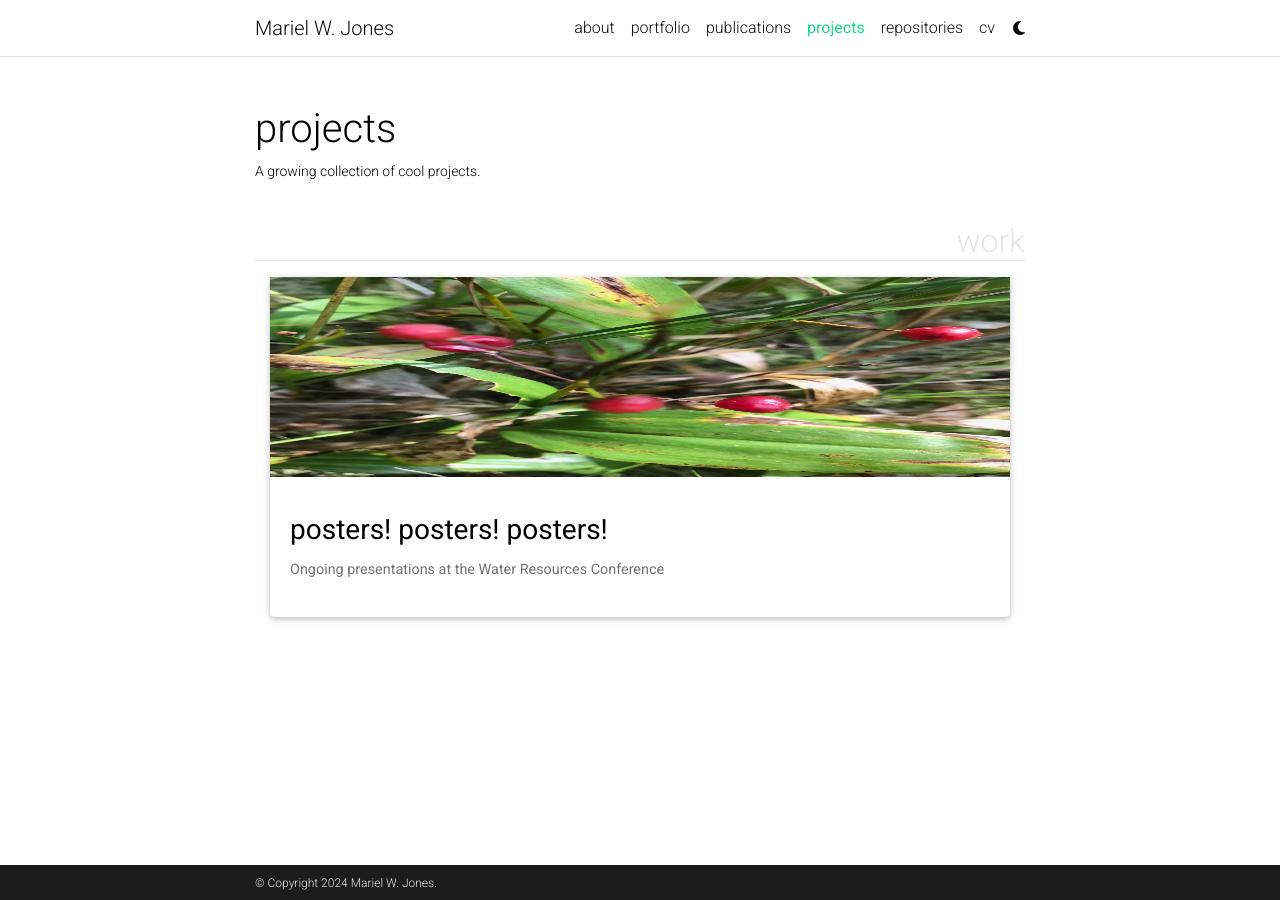
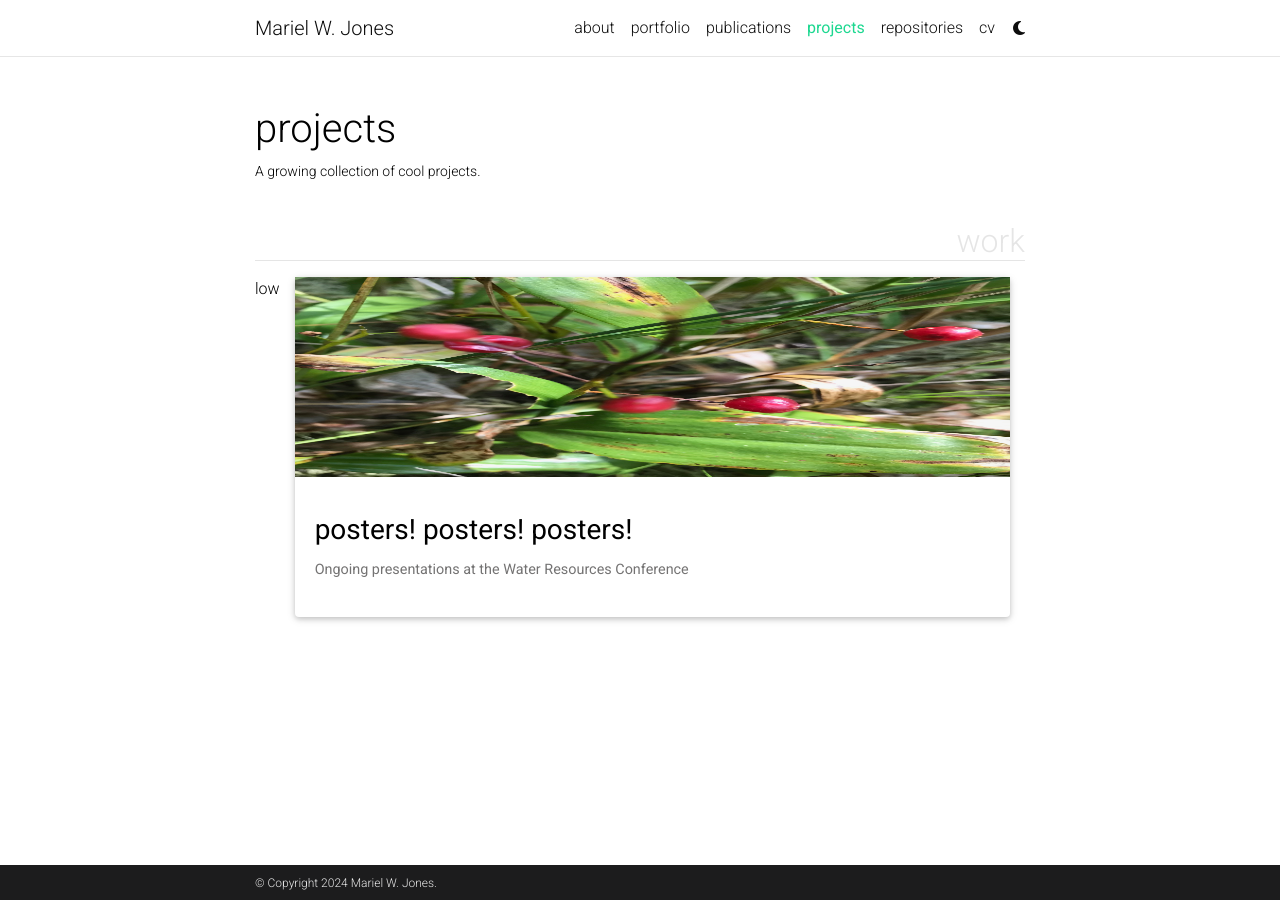
Before and after one commit to mwdjones/mwdjones.github.io, a Jekyll site: the page built from _pages/projects.md, in a window 1280 px wide. Built offline with Jekyll 4.4.1, drawn with Linux system fonts in a browser that asks for light colours; full-size pictures stand in for the smaller copies a plugin makes; comment, search, counter and statistics services are not loaded; a style sheet for code colours, icons or effects is not loaded.

Commit message:
Update projects_horizontal.html

```diff
--- a/_includes/projects_horizontal.html
+++ b/_includes/projects_horizontal.html
@@ -1,4 +1,4 @@
-<div class="card-item col">
+low<div class="card-item col">
   {%- if project.redirect -%}
   <a href="{{ project.redirect }}">
   {%- else -%}
@@ -8,7 +8,7 @@
       <div class="row g-0">
         {%- if project.img -%}
         <div class="card-img col-md-12">
-          {% include figure.html path=project.img alt="project thumbnail" height="200" %}
+          {% include figure.html path=project.img alt="project thumbnail" height="200" overflow="hidden" %}
         </div>
         <div class="col-md-12">
         {%- else -%}
```
